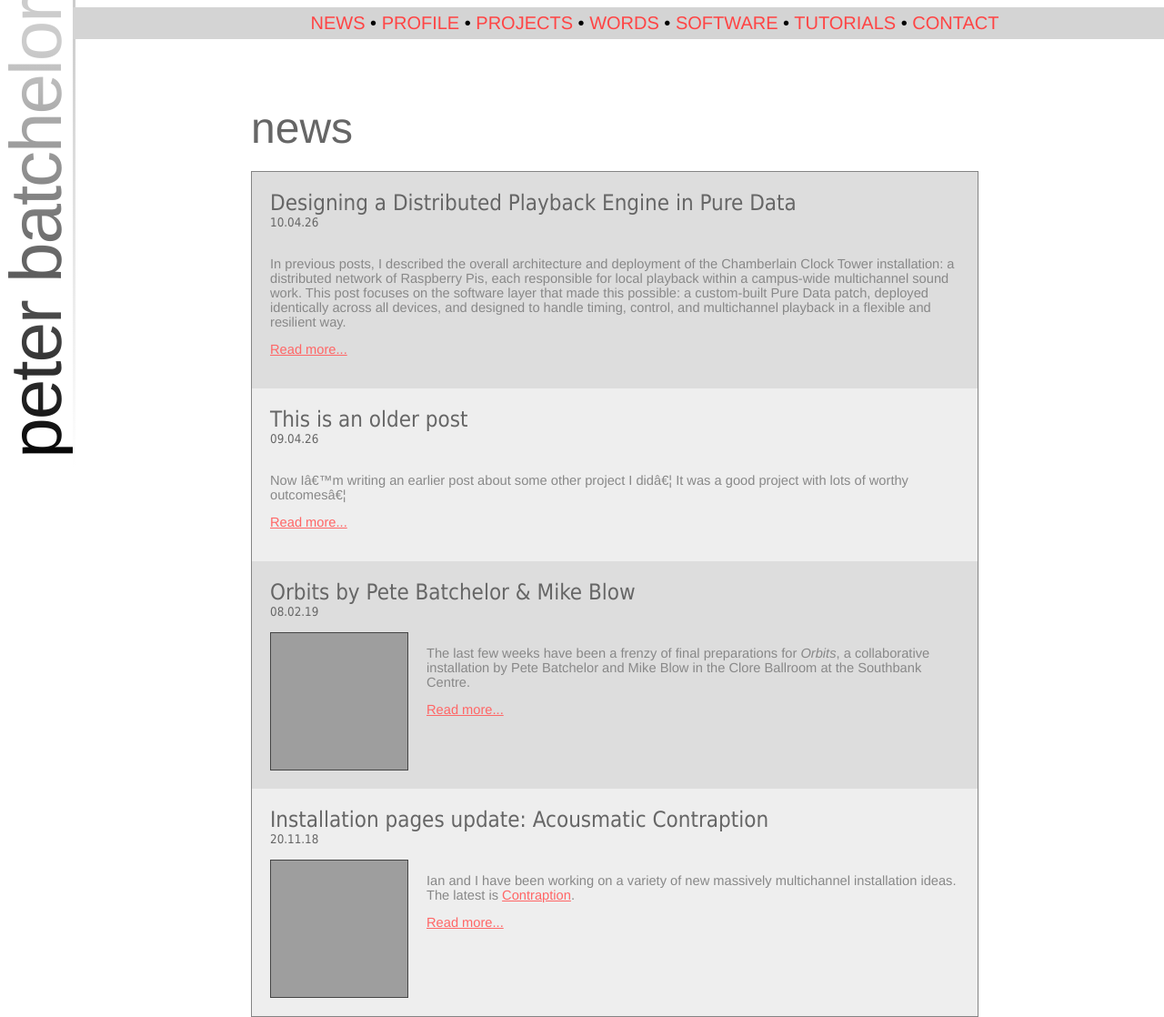
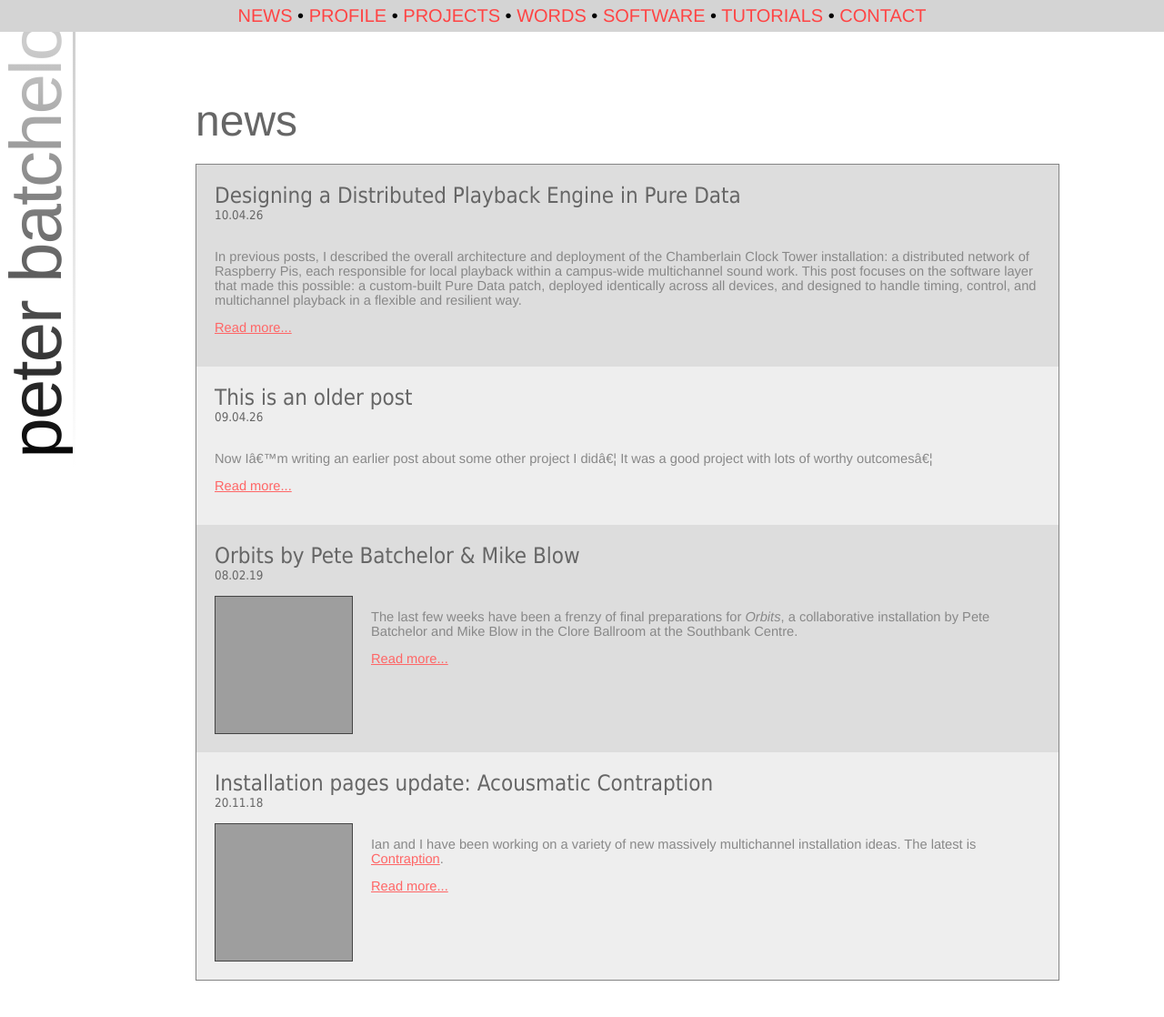
Before and after one commit to acousma74/peterbatchelor, a Jekyll site: the page built from index.md, in a window 1280 px wide. Shown: the whole page at 91% size. Built offline with Jekyll 4.4.1, drawn with Linux system fonts in a browser that asks for light colours; after the commit the page ends 1078 px from its top, so only the background shows below that; grey boxes are pictures that could not be loaded.

Commit message:
x css change centralisation attempt

```diff
--- a/assets/css/peteStyles.css
+++ b/assets/css/peteStyles.css
@@ -1,21 +1,12 @@
 /* CSS Document */
-	body 	{
-	font-family: Helvetica, sans-serif;
-	font-style: normal;
-	font-size: 11pt;
-	/*max-width: 500px;*/
-	/*margin: auto;*/
-	margin-left: 80px;
-	/*margin-right: 80px; */
-	width:calc(100%vw-100px);
-	color: #444444;
-	/*background-color: #000000;*/
-	background-attachment: scroll;
-	/*background-image: url(../images/batchelorBanner4.png);*/
-	background-size: 90px 714px;
-	background-repeat: no-repeat;
-	background-position: 0px 0px;
-	scrollbar-gutter: stable; /* Prevents the 'jump' when a scrollbar appears */
+body {
+    font-family: Helvetica, sans-serif;
+    font-size: 11pt;
+    color: #444444;
+    margin: 0; /* Remove the 80px margin that was causing the offset */
+    padding: 0;
+    overflow-y: scroll; /* The most reliable fix for the jumping scrollbar */
+    scrollbar-gutter: stable;
 }
 
 /* Container to position the banner on your page */
@@ -148,28 +139,34 @@
 #batchelor h1 {font-size: 6px;}
 
 /* For main contents. */
-#contents		{position: relative;
-				/*margin-left: 97px;*/
+#contents {
+    position: relative;
+    top: 70px;
+    color: #666666;
 
-				/*width: 639px;*/
-				max-width: 800px;
-				margin: auto;
-				top: 70px;
-				/*font-size: 18px; */
-				color: #666666;
-				}
+    /* 1. Set a modern width */
+    width: 90%; /* Responsive: takes up most of the screen on small displays */
+    max-width: 1050px; /* Limits the width on large monitors */
+
+    /* 2. Centre it perfectly */
+    margin: 0 auto;
+
+    /* 3. Padding to ensure text doesn't hit the vertical banner on the left */
+    padding-left: 100px;
+    box-sizing: border-box; /* Ensures padding doesn't break the width calculation */
+}
 
 /* For navigation. */
 #nav {
     position: relative;
-    width: 100vw;
+    width: 100%; /* Changed from 100vw to 100% to prevent horizontal scroll issues */
     font-size: 20px;
     color: #000000;
     text-align: center;
     background-color: #D4D4D4;
     padding-top: 6px;
     padding-bottom: 6px;
-    z-index: 1000; /* Ensures menu sits above content */
+    z-index: 1000;
 }
 
 #nav a {
```
